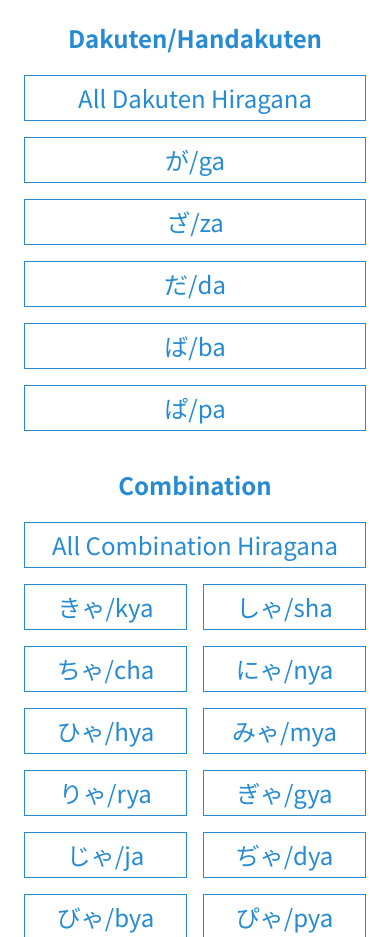
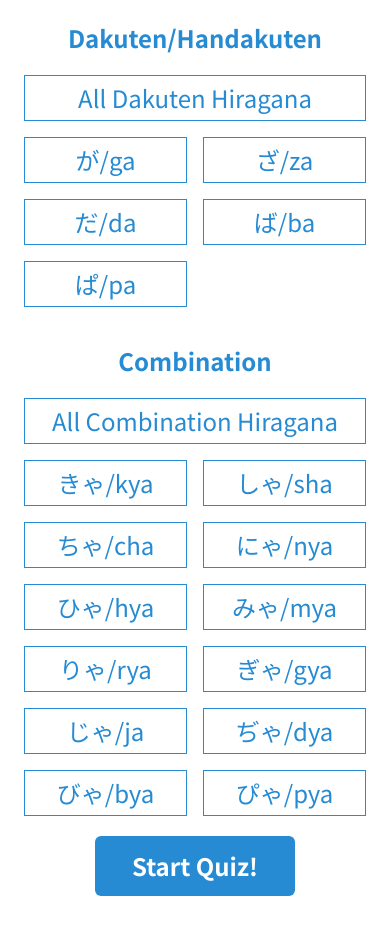
Before and after one commit to rayhanw/learn-japanese, a React (Create React App) app: page / in a window 390 px wide. Shown: the part 840-1777 px from the top of the page. Built offline with nearby package versions, Linux system fonts and the light colour scheme.

Commit message:
force 2 column on mobile

```diff
--- a/src/styles/components/Cards.scss
+++ b/src/styles/components/Cards.scss
@@ -6,4 +6,8 @@
 	&.oneColumn {
 		grid-template-columns: 1fr;
 	}
+
+	@include for-phone-only {
+		grid-template-columns: 1fr 1fr !important;
+	}
 }
```
